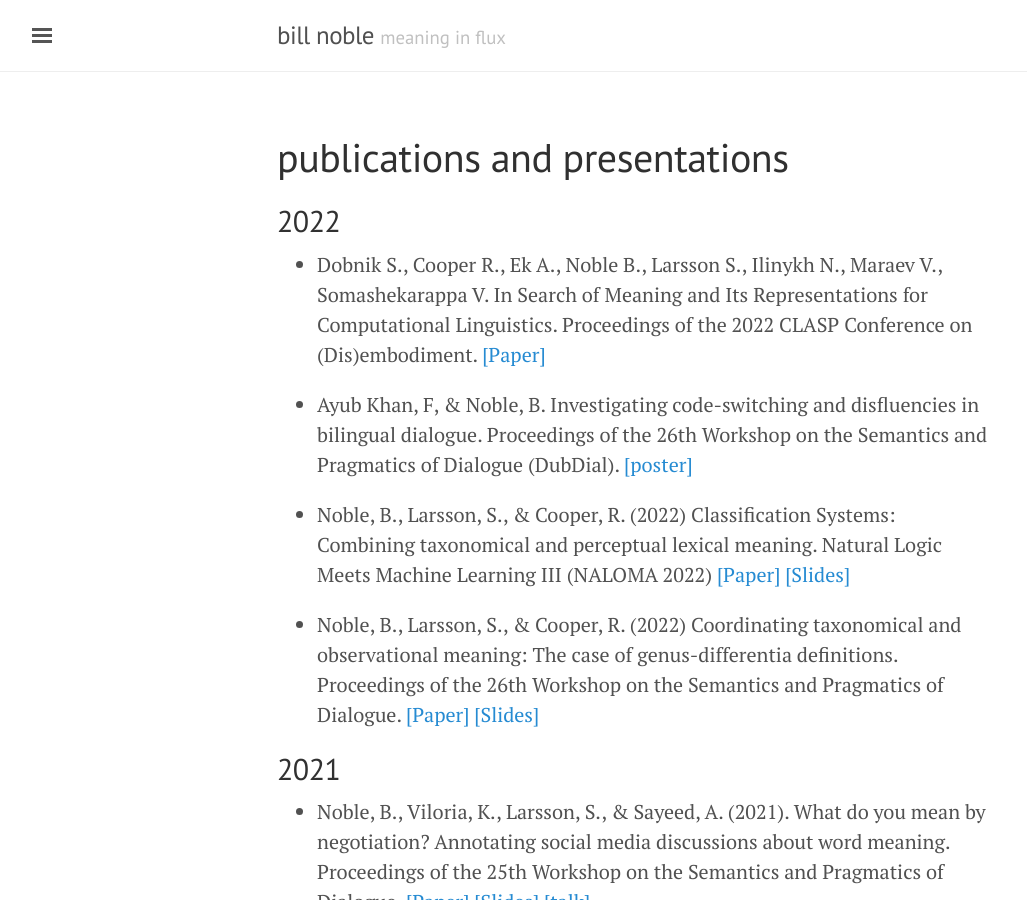
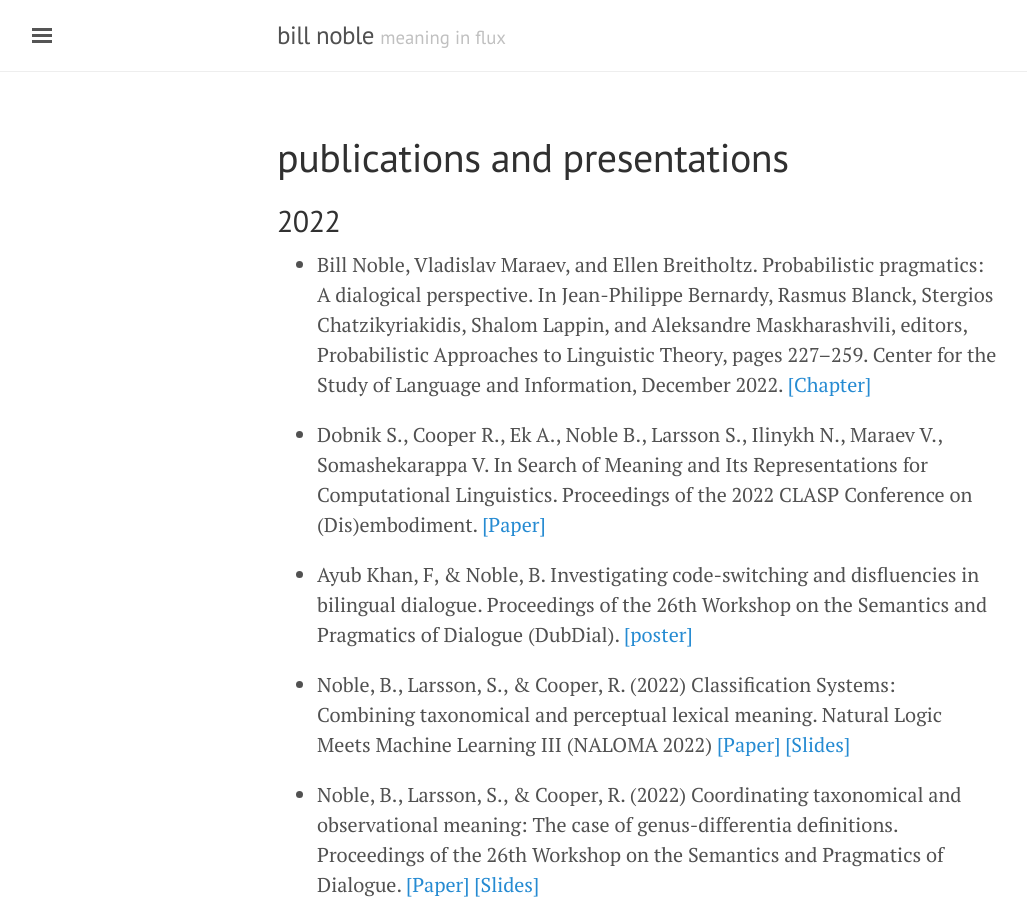
Before and after one commit to winobes/winobes.github.io, a Jekyll site: the page built from publications.md, in a window 1280 px wide and 900 px high. Shown: the whole window, without its empty margins (3-1030 px from the left). Built offline with Jekyll 4.4.1, drawn with Linux system fonts in a browser that asks for light colours.

Commit message:
add book chapter

```diff
--- a/publications.md
+++ b/publications.md
@@ -4,6 +4,8 @@ title: publications and presentations
 ---
 
 ## 2022
+
+- Bill Noble, Vladislav Maraev, and Ellen Breitholtz. Probabilistic pragmatics: A dialogical perspective. In Jean-Philippe Bernardy, Rasmus Blanck, Stergios Chatzikyriakidis, Shalom Lappin, and Aleksandre Maskharashvili, editors, Probabilistic Approaches to Linguistic Theory, pages 227–259. Center for the Study of Language and Information, December 2022. [[Chapter]](files/noble_probabilistic_2022.pdf)
 
 - Dobnik S., Cooper R., Ek A., Noble B., Larsson S., Ilinykh N., Maraev V., Somashekarappa  V. In Search of Meaning and Its Representations for Computational Linguistics. Proceedings of the 2022 CLASP Conference on (Dis)embodiment. [[Paper]](https://aclanthology.org/2022.clasp-1.4)
 
@@ -26,6 +28,7 @@ title: publications and presentations
 - CLASP Seminar, 26 Feb 2021. _Distributional semantics for lexical semantic varition and change_ [[Abstract]](https://gu-clasp.github.io/news/Seminar%20by%20Bill%20Noble%20from%20University%20of%20Gothenburg/) [[Slides]](files/2021_clasp-seminar.pdf)
 
 ## 2020
+
 - Noble, B., Breitholtz, E., Cooper, R. (2020) Personae under uncertainty: The case of topoi. Probability and Meaning (PaM 2020) [[Paper]](https://www.aclweb.org/anthology/2020.pam-1.2/) [[Talk]](https://drive.google.com/file/d/1SpJFkg5lymJQYWqwN1rCG_Jtke4SDM_v/view)
 - CLASP Seminar, 26 Feb 2020. _The effect of laughter on dialogue act recognition_ [[Abstract]](https://gu-clasp.github.io/events/seminars/2020-02-26/Vladislav-Maraev-and-Bill-Noble-effect/)
 - Workshop on Computational Detection of Language Change 2020. _Conditional language models for linguistic variation and change_ [[Workshop]](https://languagechange.org/events/2020-sltc-lcworkshop/) [[Abstract]](files/Noble2020_conditional-language-models_abstract.pdf) [[Slides]](files/Noble2020_conditional-language-models_slides.pdf)
```
Also changed, not shown: 1 other file.
